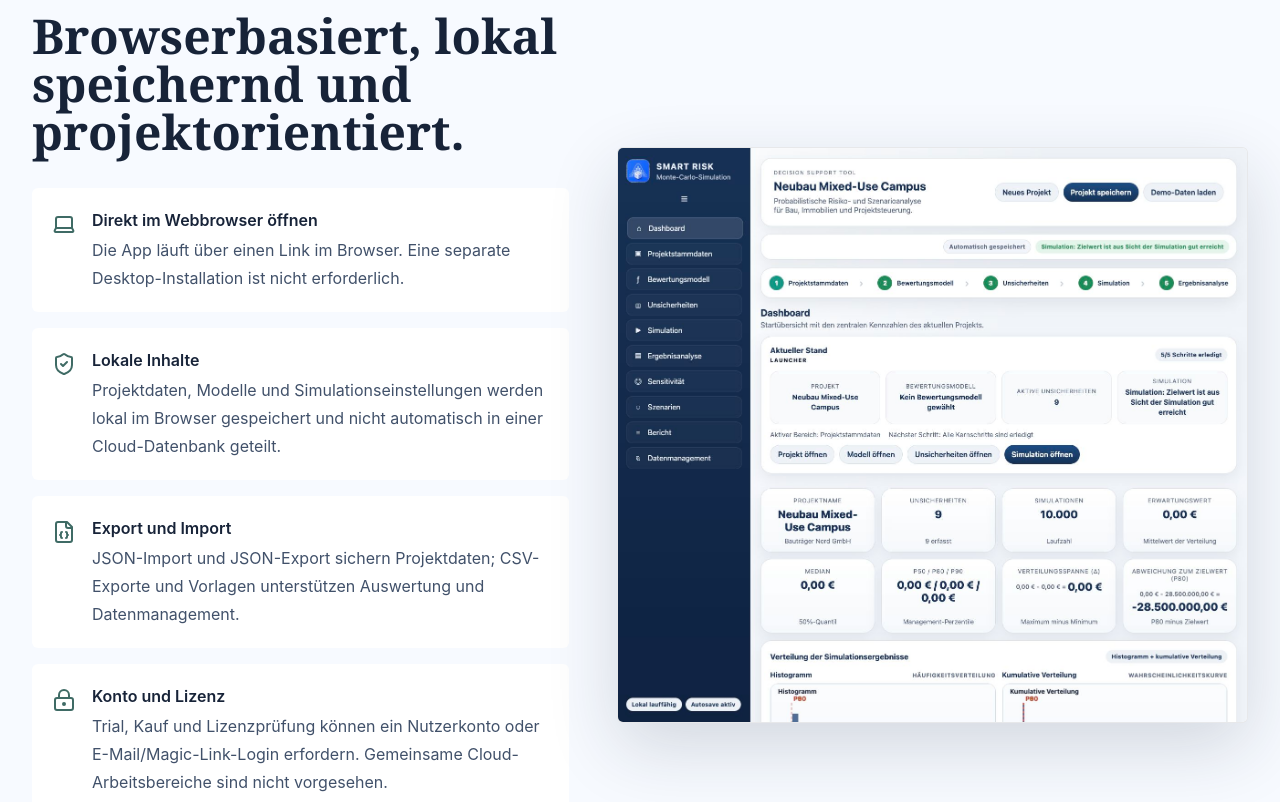
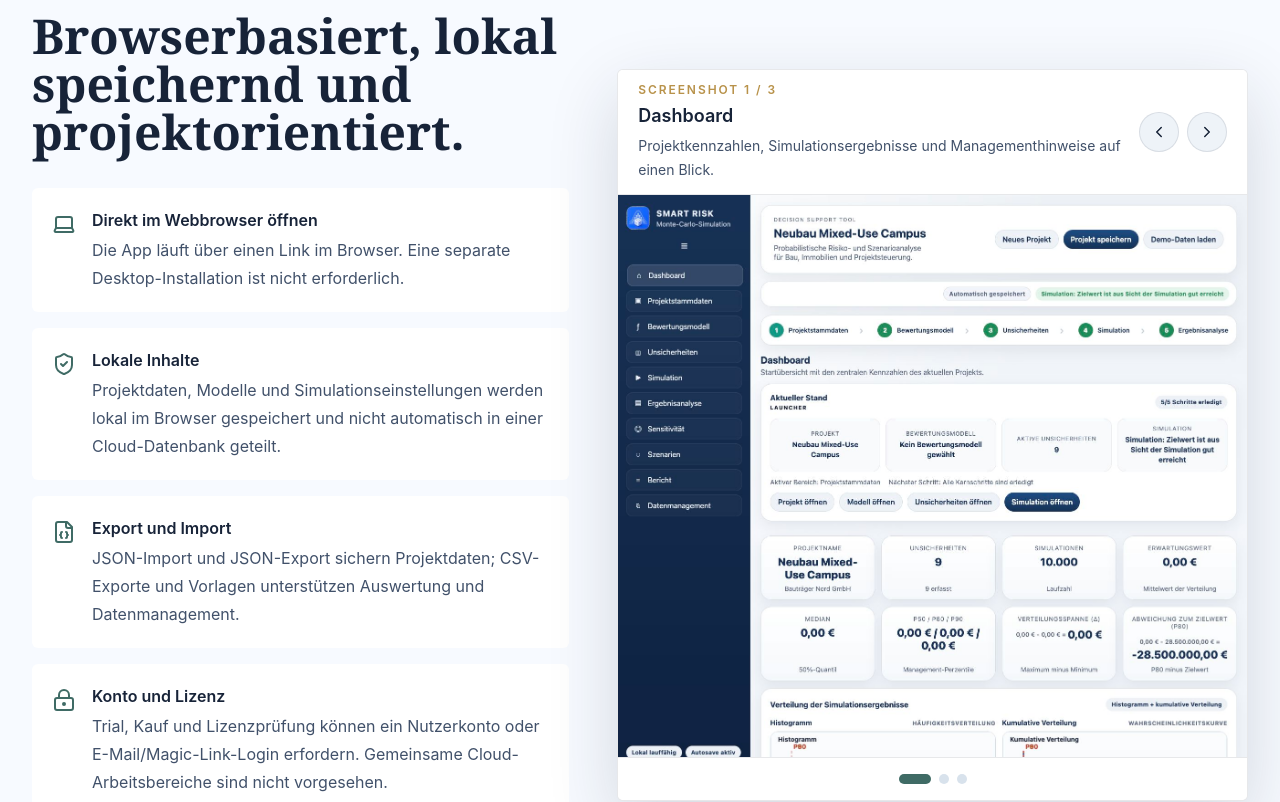
Before and after one commit to BM1964-25/SMART-RISK-Monte-Carlo-Simulation-Landingpage, a React (Vite) app: page / in a window 1280 px wide. Shown: the part 2360-3162 px from the top of the page. Built offline with nearby package versions, Linux system fonts and the light colour scheme.

Commit message:
Add workspace screenshot slider

```diff
--- a/src/App.tsx
+++ b/src/App.tsx
@@ -4,6 +4,7 @@ import {
   BarChart3,
   BrainCircuit,
   Check,
+  ChevronLeft,
   ChevronRight,
   FileJson,
   FileText,
@@ -23,6 +24,7 @@ import {
 } from "lucide-react";
 import { useState } from "react";
 import heroScreenshot from "./assets/smart-risk-dashboard-hero.png";
+import simulationSection from "./assets/smart-risk-simulation-section.png";
 import workspaceDashboard from "./assets/smart-risk-workspace-dashboard.png";
 import appIcon from "./assets/smart-risk-icon.jpeg";
 
@@ -67,6 +69,24 @@ const features = [
     icon: FileText,
     title: "Berichte vorbereiten",
     text: "Automatisch generierte Management-Zusammenfassungen mit Kennzahlen, Interpretation und Copy-Funktion nutzen.",
+  },
+];
+
+const workspaceSlides = [
+  {
+    image: workspaceDashboard,
+    title: "Dashboard",
+    text: "Projektkennzahlen, Simulationsergebnisse und Managementhinweise auf einen Blick.",
+  },
+  {
+    image: simulationSection,
+    title: "Simulation",
+    text: "Laufzahl, Zielbudget und Szenario steuern und die Monte-Carlo-Auswertung starten.",
+  },
+  {
+    image: heroScreenshot,
+    title: "Projektstart",
+    text: "Arbeitsbereich mit Projektschritten, lokaler Speicherung und strukturiertem Einstieg.",
   },
 ];
 
@@ -145,6 +165,21 @@ const faqs = [
 
 function App() {
   const [isModalOpen, setIsModalOpen] = useState(false);
+  const [activeWorkspaceSlide, setActiveWorkspaceSlide] = useState(0);
+
+  const currentWorkspaceSlide = workspaceSlides[activeWorkspaceSlide];
+
+  const showPreviousWorkspaceSlide = () => {
+    setActiveWorkspaceSlide((current) =>
+      current === 0 ? workspaceSlides.length - 1 : current - 1,
+    );
+  };
+
+  const showNextWorkspaceSlide = () => {
+    setActiveWorkspaceSlide((current) =>
+      current === workspaceSlides.length - 1 ? 0 : current + 1,
+    );
+  };
 
   return (
     <main className="bg-paper text-ink">
@@ -356,11 +391,60 @@ function App() {
             </a>
           </div>
           <div className="overflow-hidden rounded-md border border-ink/10 bg-white shadow-panel">
-            <img
-              src={workspaceDashboard}
-              alt="SMART RISK Dashboard mit Kennzahlen und Simulationsergebnissen"
-              className="h-full w-full object-cover"
-            />
+            <div className="flex items-center justify-between gap-4 border-b border-ink/10 bg-white px-4 py-3 sm:px-5">
+              <div>
+                <p className="text-xs font-semibold uppercase tracking-[0.16em] text-gold">
+                  Screenshot {activeWorkspaceSlide + 1} / {workspaceSlides.length}
+                </p>
+                <h3 className="mt-1 text-lg font-semibold">
+                  {currentWorkspaceSlide.title}
+                </h3>
+                <p className="mt-1 text-sm leading-6 text-graphite">
+                  {currentWorkspaceSlide.text}
+                </p>
+              </div>
+              <div className="flex flex-none items-center gap-2">
+                <button
+                  type="button"
+                  onClick={showPreviousWorkspaceSlide}
+                  className="grid h-10 w-10 place-items-center rounded-full border border-ink/10 bg-paper text-ink transition hover:bg-mist"
+                  aria-label="Vorheriger Screenshot"
+                >
+                  <ChevronLeft size={18} aria-hidden="true" />
+                </button>
+                <button
+                  type="button"
+                  onClick={showNextWorkspaceSlide}
+                  className="grid h-10 w-10 place-items-center rounded-full border border-ink/10 bg-paper text-ink transition hover:bg-mist"
+                  aria-label="Nächster Screenshot"
+                >
+                  <ChevronRight size={18} aria-hidden="true" />
+                </button>
+              </div>
+            </div>
+            <div className="relative bg-paper">
+              <img
+                src={currentWorkspaceSlide.image}
+                alt={`SMART RISK ${currentWorkspaceSlide.title}`}
+                className="aspect-[1.12/1] w-full object-cover object-left-top transition"
+              />
+            </div>
+            <div className="flex items-center justify-center gap-2 border-t border-ink/10 bg-white px-5 py-4">
+              {workspaceSlides.map((slide, index) => (
+                <button
+                  type="button"
+                  key={slide.title}
+                  onClick={() => setActiveWorkspaceSlide(index)}
+                  className={`h-2.5 rounded-full transition ${
+                    index === activeWorkspaceSlide
+                      ? "w-8 bg-sage"
+                      : "w-2.5 bg-mist hover:bg-graphite/35"
+                  }`}
+                  aria-label={`${slide.title} anzeigen`}
+                  aria-current={index === activeWorkspaceSlide}
+                />
+              ))}
+            </div>
           </div>
         </div>
       </section>
```
